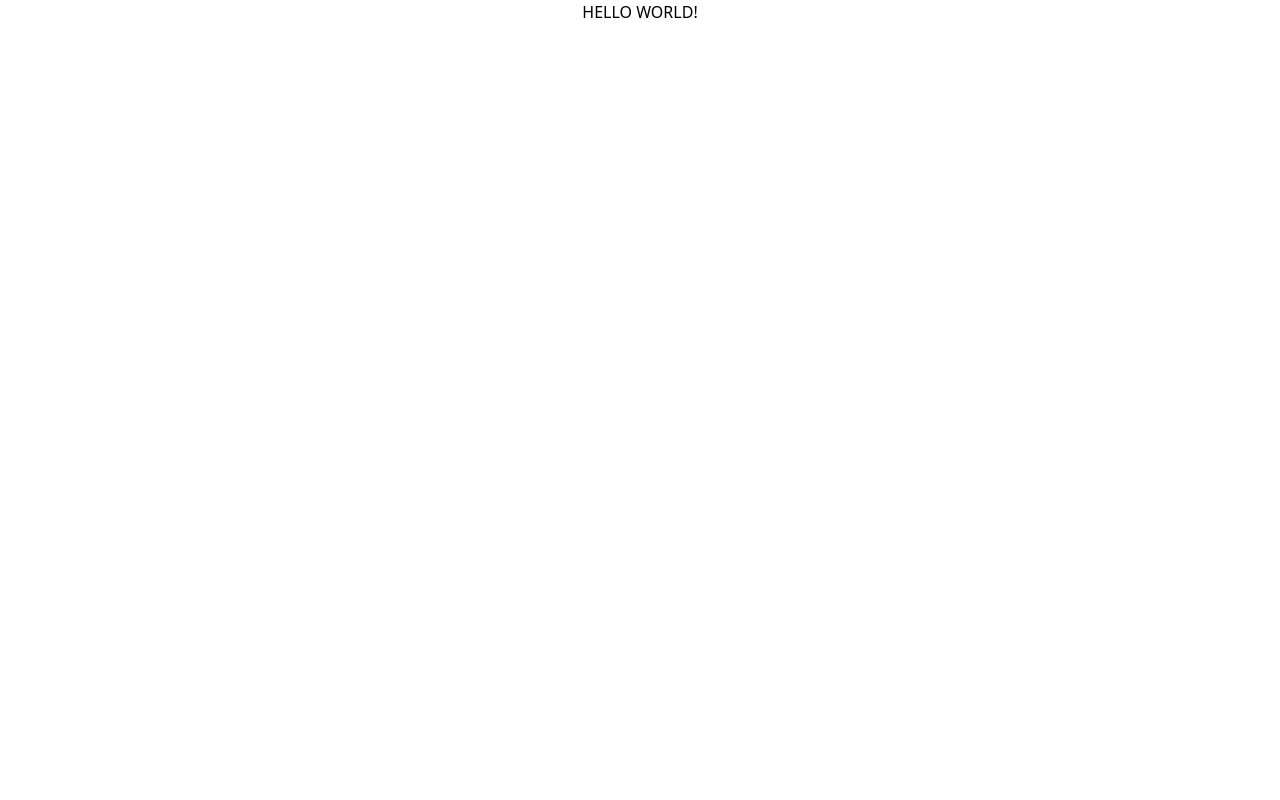
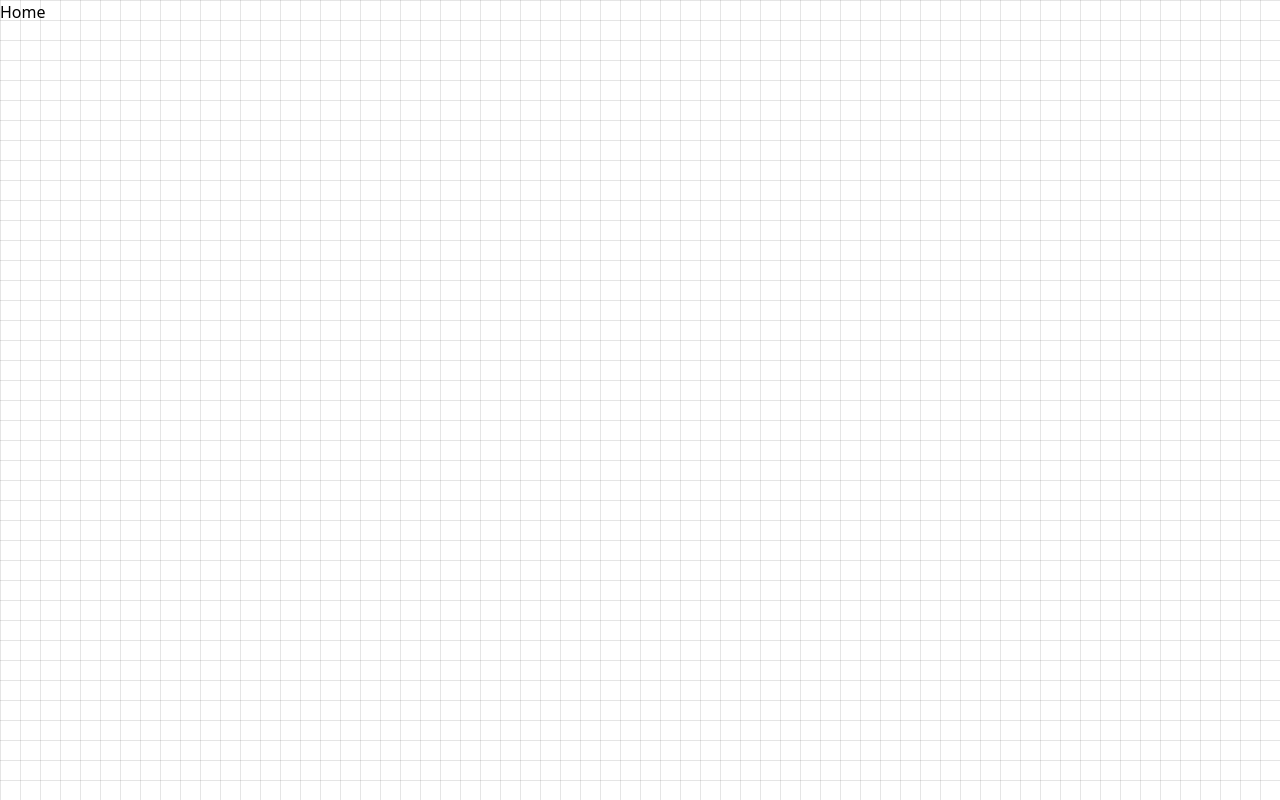
Before and after one commit to crucie/kshimate.me, a React (Vite) app: page / in a window 1280 px wide. Built offline with nearby package versions, Linux system fonts and the light colour scheme.

Commit message:
added background

```diff
--- a/src/App.jsx
+++ b/src/App.jsx
@@ -1,14 +1,16 @@
 import { useState } from 'react'
 import './App.css'
+import Background from './Components/Background/Background'
+import Home from './Pages/Home/Home'
 
 function App() {
   const [count, setCount] = useState(0)
 
   return (
     <>
-    <div className='w-full justify-center items-center flex '>
-      HELLO WORLD!
-    </div>
+    <Background>
+      <Home/>
+    </Background>
     </>
   )
 }
--- /dev/null
+++ b/src/Components/Background/Background.jsx
@@ -0,0 +1,23 @@
+import React from 'react'
+
+function Background({children}) {
+  return (
+    <div
+      className="w-full h-screen"
+      style={{
+        backgroundImage: `
+          linear-gradient(to right, rgba(0, 0, 0, 0.1) 1px, transparent 1px),
+          linear-gradient(to bottom, rgba(0, 0, 0, 0.1) 1px, transparent 1px)
+        `,
+        backgroundSize: '20px 20px',
+        backgroundPosition: '0 0',
+        backgroundColor: 'white'
+      }}
+    >
+        {children}
+    </div>
+
+  )
+}
+
+export default Background
--- /dev/null
+++ b/src/Pages/Home/Home.jsx
@@ -0,0 +1,9 @@
+import React from 'react'
+
+function Home() {
+  return (
+    <div>Home</div>
+  )
+}
+
+export default Home
```
